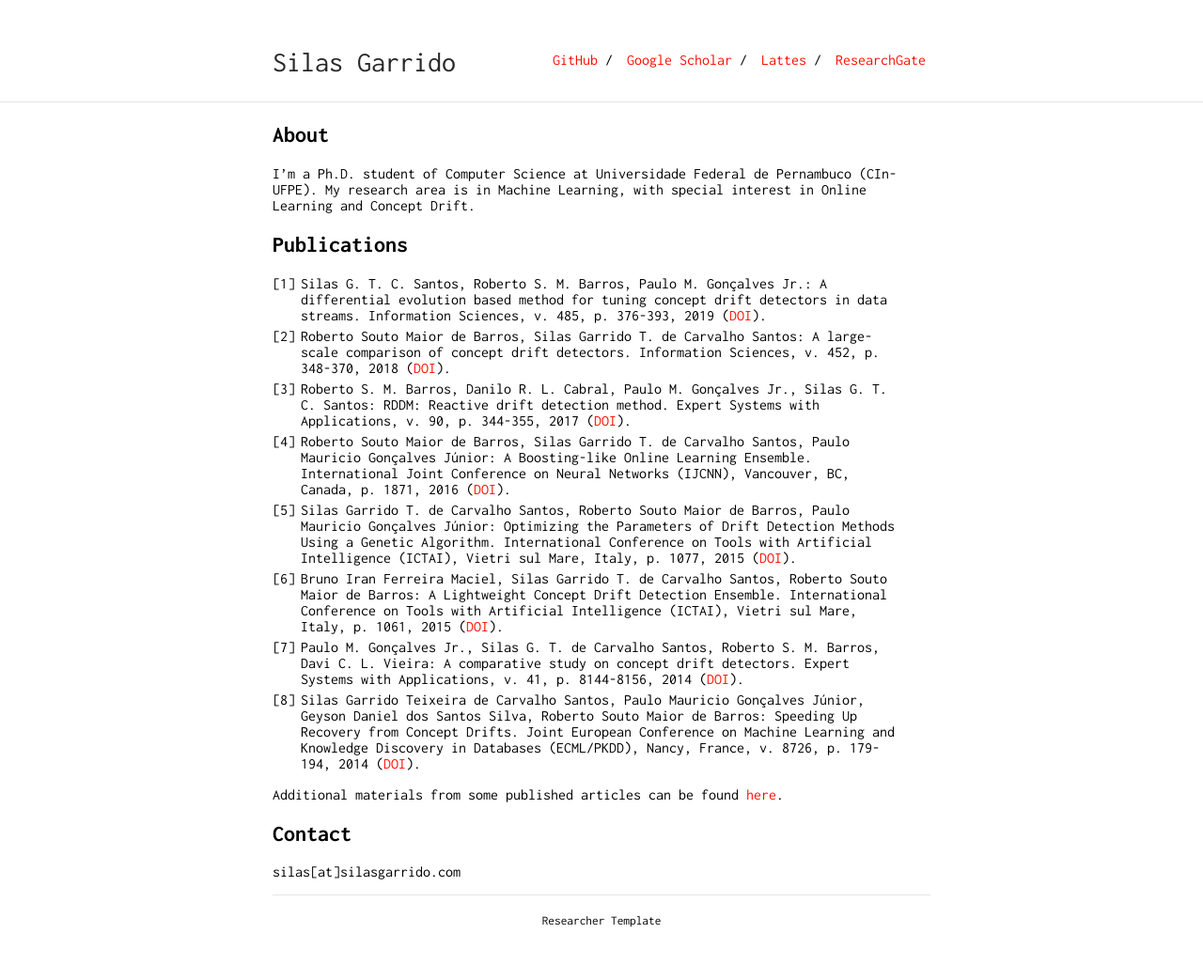
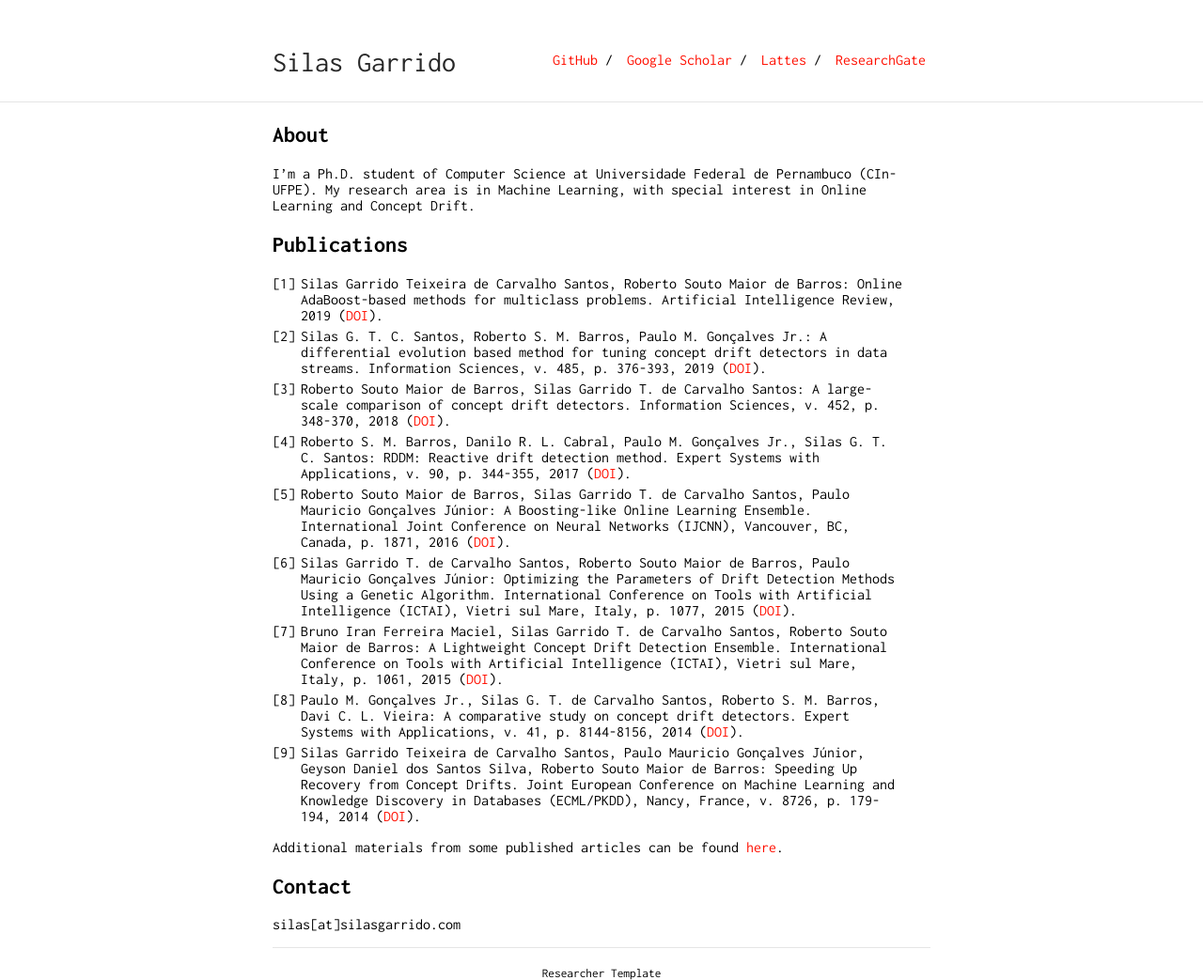
Before and after one commit to silasgtcs/silasgtcs.github.io, a Jekyll site: the page built from index.md, in a window 1280 px wide. Shown: the whole page at 94% size. Built offline with Jekyll 4.4.1, drawn with Linux system fonts in a browser that asks for light colours; our own code applies the rules of GitHub Pages for plain Markdown files; before the commit the page ends 987 px from its top, so only the background shows below that.

Commit message:
Update index.md

```diff
--- a/index.md
+++ b/index.md
@@ -8,14 +8,16 @@
 
 ## Publications
 
-1. Silas G. T. C. Santos, Roberto S. M. Barros, Paulo M. Gonçalves Jr.: A differential evolution based method for tuning concept drift detectors in data streams. Information Sciences, v. 485, p. 376-393, 2019 ([DOI](http://doi.org/10.1016/j.ins.2019.02.031){:target="_blank"}).
-2. Roberto Souto Maior de Barros, Silas Garrido T. de Carvalho Santos: A large-scale comparison of concept drift detectors. Information Sciences, v. 452, p. 348-370, 2018 ([DOI](http://dx.doi.org/10.1016/j.ins.2018.04.014){:target="_blank"}).
-3. Roberto S. M. Barros, Danilo R. L. Cabral, Paulo M. Gonçalves Jr., Silas G. T. C. Santos: RDDM: Reactive drift detection method. Expert Systems with Applications, v. 90, p. 344-355, 2017 ([DOI](http://dx.doi.org/10.1016/j.eswa.2017.08.023){:target="_blank"}).
-4. Roberto Souto Maior de Barros, Silas Garrido T. de Carvalho Santos, Paulo Mauricio Gonçalves Júnior: A Boosting-like Online Learning Ensemble. International Joint Conference on Neural Networks (IJCNN), Vancouver, BC, Canada, p. 1871, 2016 ([DOI](http://dx.doi.org/10.1109/IJCNN.2016.7727427){:target="_blank"}).
-5. Silas Garrido T. de Carvalho Santos, Roberto Souto Maior de Barros, Paulo Mauricio Gonçalves Júnior: Optimizing the Parameters of Drift Detection Methods Using a Genetic Algorithm. International Conference on Tools with Artificial Intelligence (ICTAI), Vietri sul Mare, Italy, p. 1077, 2015 ([DOI](http://dx.doi.org/10.1109/ICTAI.2015.153){:target="_blank"}).
-6. Bruno Iran Ferreira Maciel, Silas Garrido T. de Carvalho Santos, Roberto Souto Maior de Barros: A Lightweight Concept Drift Detection Ensemble. International Conference on Tools with Artificial Intelligence (ICTAI), Vietri sul Mare, Italy, p. 1061, 2015 ([DOI](http://dx.doi.org/10.1109/ICTAI.2015.151){:target="_blank"}).
-7. Paulo M. Gonçalves Jr., Silas G. T. de Carvalho Santos, Roberto S. M. Barros, Davi C. L. Vieira: A comparative study on concept drift detectors. Expert Systems with Applications, v. 41, p. 8144-8156, 2014 ([DOI](http://dx.doi.org/10.1016/j.eswa.2014.07.019){:target="_blank"}).
-8. Silas Garrido Teixeira de Carvalho Santos, Paulo Mauricio Gonçalves Júnior, Geyson Daniel dos Santos Silva, Roberto Souto Maior de Barros: Speeding Up Recovery from Concept Drifts. Joint European Conference on Machine Learning and Knowledge Discovery in Databases (ECML/PKDD), Nancy, France, v. 8726, p. 179-194, 2014 ([DOI](http://dx.doi.org/10.1007/978-3-662-44845-8_12){:target="blank"}).
+
+1. Silas Garrido Teixeira de Carvalho Santos, Roberto Souto Maior de Barros: Online AdaBoost-based methods for multiclass problems. Artificial Intelligence Review, 2019 ([DOI](https://doi.org/10.1007/s10462-019-09696-6){:target="_blank"}).
+2. Silas G. T. C. Santos, Roberto S. M. Barros, Paulo M. Gonçalves Jr.: A differential evolution based method for tuning concept drift detectors in data streams. Information Sciences, v. 485, p. 376-393, 2019 ([DOI](http://doi.org/10.1016/j.ins.2019.02.031){:target="_blank"}).
+3. Roberto Souto Maior de Barros, Silas Garrido T. de Carvalho Santos: A large-scale comparison of concept drift detectors. Information Sciences, v. 452, p. 348-370, 2018 ([DOI](http://dx.doi.org/10.1016/j.ins.2018.04.014){:target="_blank"}).
+4. Roberto S. M. Barros, Danilo R. L. Cabral, Paulo M. Gonçalves Jr., Silas G. T. C. Santos: RDDM: Reactive drift detection method. Expert Systems with Applications, v. 90, p. 344-355, 2017 ([DOI](http://dx.doi.org/10.1016/j.eswa.2017.08.023){:target="_blank"}).
+5. Roberto Souto Maior de Barros, Silas Garrido T. de Carvalho Santos, Paulo Mauricio Gonçalves Júnior: A Boosting-like Online Learning Ensemble. International Joint Conference on Neural Networks (IJCNN), Vancouver, BC, Canada, p. 1871, 2016 ([DOI](http://dx.doi.org/10.1109/IJCNN.2016.7727427){:target="_blank"}).
+6. Silas Garrido T. de Carvalho Santos, Roberto Souto Maior de Barros, Paulo Mauricio Gonçalves Júnior: Optimizing the Parameters of Drift Detection Methods Using a Genetic Algorithm. International Conference on Tools with Artificial Intelligence (ICTAI), Vietri sul Mare, Italy, p. 1077, 2015 ([DOI](http://dx.doi.org/10.1109/ICTAI.2015.153){:target="_blank"}).
+7. Bruno Iran Ferreira Maciel, Silas Garrido T. de Carvalho Santos, Roberto Souto Maior de Barros: A Lightweight Concept Drift Detection Ensemble. International Conference on Tools with Artificial Intelligence (ICTAI), Vietri sul Mare, Italy, p. 1061, 2015 ([DOI](http://dx.doi.org/10.1109/ICTAI.2015.151){:target="_blank"}).
+8. Paulo M. Gonçalves Jr., Silas G. T. de Carvalho Santos, Roberto S. M. Barros, Davi C. L. Vieira: A comparative study on concept drift detectors. Expert Systems with Applications, v. 41, p. 8144-8156, 2014 ([DOI](http://dx.doi.org/10.1016/j.eswa.2014.07.019){:target="_blank"}).
+9. Silas Garrido Teixeira de Carvalho Santos, Paulo Mauricio Gonçalves Júnior, Geyson Daniel dos Santos Silva, Roberto Souto Maior de Barros: Speeding Up Recovery from Concept Drifts. Joint European Conference on Machine Learning and Knowledge Discovery in Databases (ECML/PKDD), Nancy, France, v. 8726, p. 179-194, 2014 ([DOI](http://dx.doi.org/10.1007/978-3-662-44845-8_12){:target="blank"}).
 
 Additional materials from some published articles can be found [here](https://sites.google.com/site/moamethods/){:target="blank"}.
 
```
